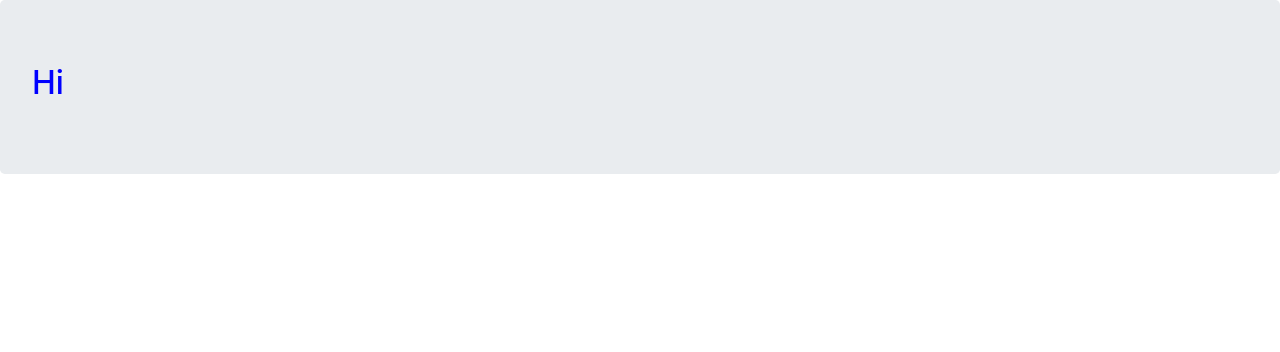
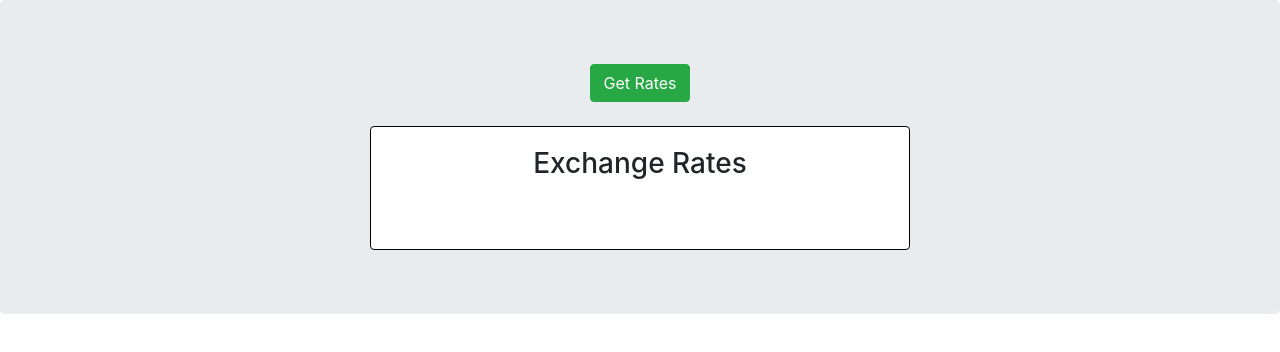
Before and after one commit to ceejtayco/activity_nodemodules, a website: page public/index2.html in a window 1280 px wide. Drawn offline with nearby package versions, Linux system fonts and the light colour scheme.

Commit message:
commit changes

```diff
--- a/public/css/styles2.css
+++ b/public/css/styles2.css
@@ -1,3 +1,7 @@
 #header {
     color: blue;
 }
+
+.card {
+    border: 1px solid black;
+}
--- a/public/index2.html
+++ b/public/index2.html
@@ -9,8 +9,45 @@
     <title>Test</title>
 </head>
 <body>
-    <div class="jumbotron">
-        <h2 id="header">Hi</h2>
+    <div class="jumbotron text-center">
+        <button class="btn btn-success" onclick="getData();">Get Rates</button>
+        <br><br>
+        <div class="container">
+            <div class="row justify-content-md-center">
+                <div class="col-md-6">
+                    <div class="card">
+                        <div class="card-body" id="card">
+                                <h3 class="display-5">Exchange Rates</h3>
+                                <br>
+                                <p id="rates"></p>
+                        </div>
+                    </div>
+
+                </div>
+            </div>
+
+        </div>
+
     </div>
 </body>
+<script src="https://code.jquery.com/jquery-3.1.1.min.js"></script>
+<script>
+    function getData() {
+        $.ajax({
+            url: "/endpoint",  // the local Node server
+            method: 'GET',
+            success: function(data){
+                console.log(data); //display data in cosole to see if I receive it
+                 for (var key in data.data) {
+                    var para = document.createElement("p");
+                    var node = document.createTextNode(key + " = " + data.data[key]);
+                    para.appendChild(node);
+                    var element = document.getElementById("card");
+                    element.appendChild(para);
+                }
+            }
+        });
+    }
+
+</script>
 </html>
```
Also changed, not shown: index.js (+8 -1 lines), public/index.html (+1 -1 lines), README.md, package.json (line endings or trailing spaces), public/css/styles.css (line endings or trailing spaces), 1 other file.
